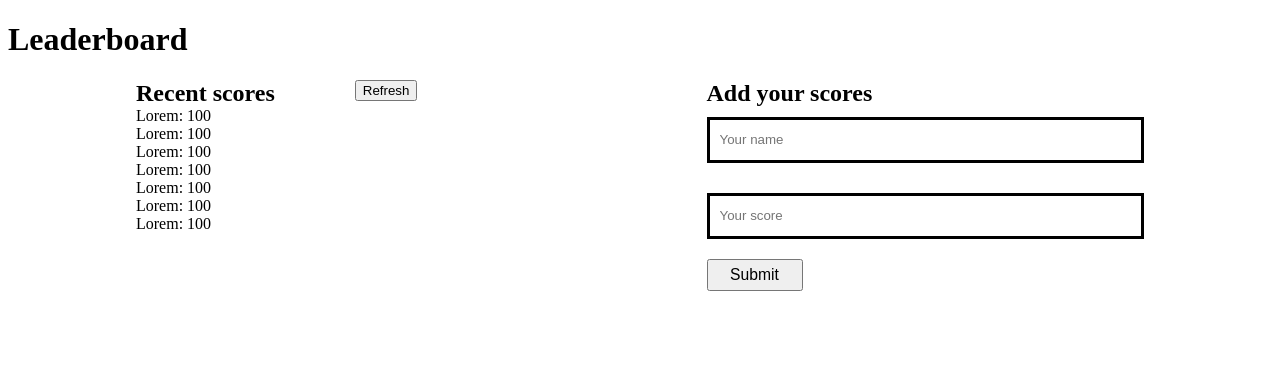
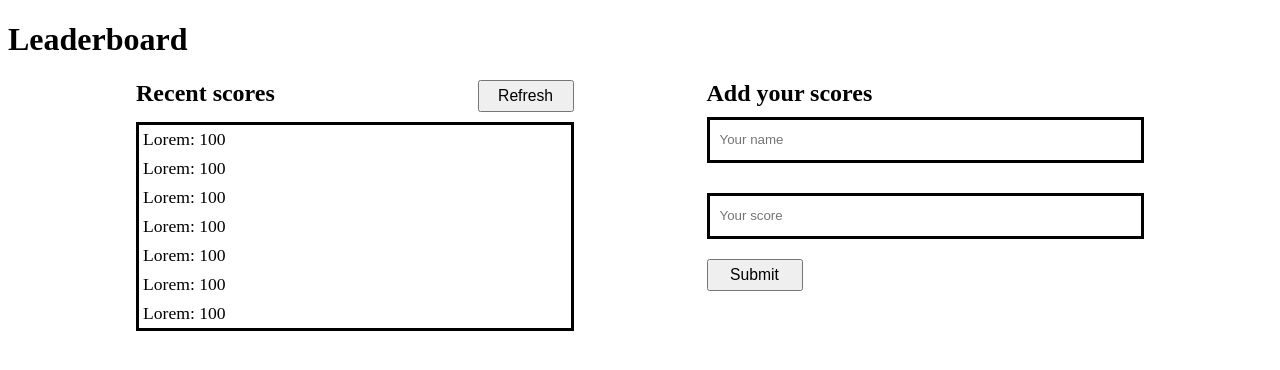
Before and after one commit to TedLivist/leaderboard, a website built with webpack: page src/index.html in a window 1280 px wide. Built offline with nearby package versions, Linux system fonts and the light colour scheme.

Commit message:
Add border, float refresh button

```diff
--- a/src/assets/stylesheets/style.css
+++ b/src/assets/stylesheets/style.css
@@ -24,10 +24,6 @@ form {
   flex: 1;
 }
 
-li {
-  list-style: none;
-}
-
 input {
   height: 40px;
   margin-bottom: 20px;
@@ -36,13 +32,28 @@ input {
   padding: 0 10px;
 }
 
-.submit-btn {
+.btn {
   width: 6rem;
   height: 2rem;
   font-size: 0.98rem;
+}
+
+.refresh-btn {
+  float: right;
 }
 
 .sub-header {
   font-size: 1.5rem;
   font-weight: bolder;
 }
+
+.scores-list {
+  border: 3px solid black;
+  margin-top: 10px;
+}
+
+.scores-list li {
+  list-style: none;
+  font-size: 1.1rem;
+  padding: 4px;
+}
--- a/src/index.html
+++ b/src/index.html
@@ -16,7 +16,7 @@
       <div class="recent">
         <div class="sub-header">Recent scores</div>
         <div>
-          <button>Refresh</button>
+          <button class="btn refresh-btn">Refresh</button>
         </div>
       </div>
 
@@ -37,7 +37,7 @@
       <form>
         <input type="text" placeholder="Your name">
         <input type="text" placeholder="Your score">
-        <button class="submit-btn" type="button">Submit</button>
+        <button class="btn" type="button">Submit</button>
       </form>
     </section>
   </main>
```
Also changed, not shown: dist/index.html, dist/main.js.
